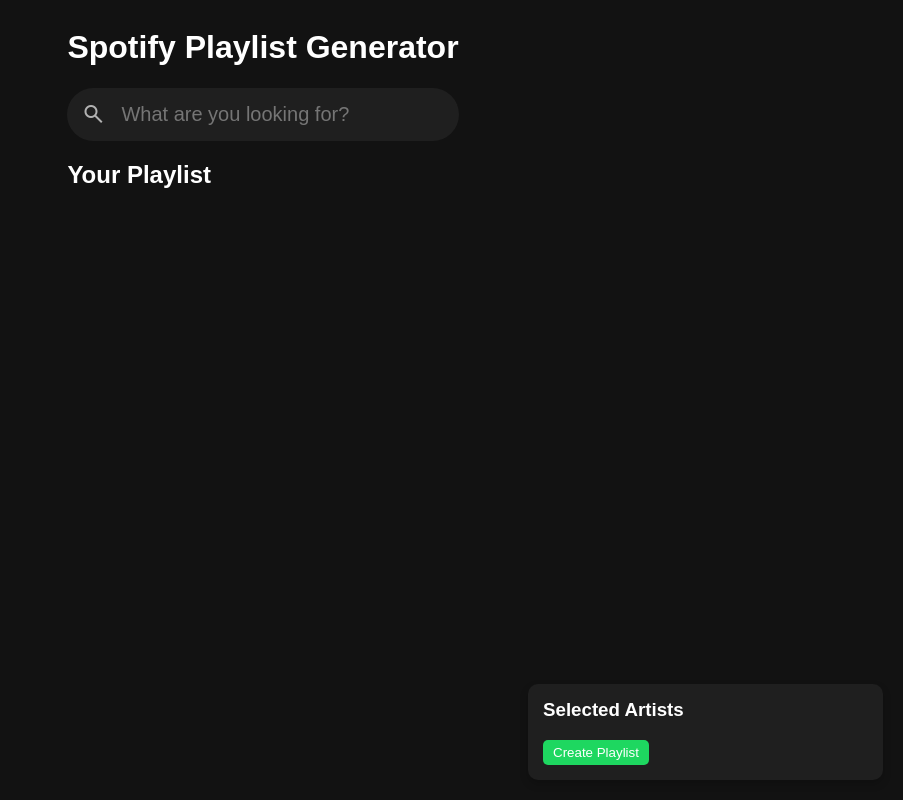
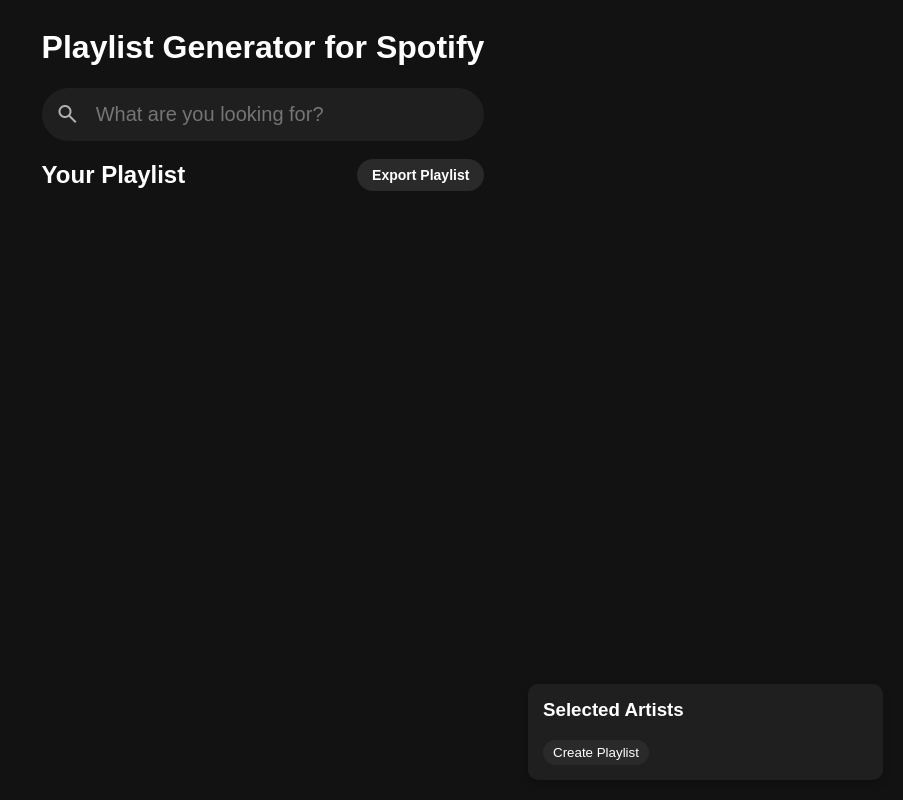
Before and after one commit to liamp1/Spotify-Playlist-Generator, a Flask app: page / in a window 1280 px wide. Shown: the whole page, without its empty margins (377-1280 px from the left). Run offline with Flask 3, Linux system fonts and the light colour scheme.

Commit message:
export playlist implementation (does not work)

```diff
--- a/main.py
+++ b/main.py
@@ -1,18 +1,43 @@
-from flask import Flask, render_template, request, jsonify
+from flask import Flask, render_template, request, redirect, session, jsonify, url_for
+from flask_session import Session
 from requests import get, post
 import os
 import base64
 import json
 import random
 from dotenv import load_dotenv
+from urllib.parse import urlencode
+import requests
+
+
 
 # flask app initialization
 app = Flask(__name__)
+app.secret_key = os.getenv("SECRET_KEY")
+print("SECRET_KEY from .env:", os.getenv("SECRET_KEY"))
+
+# Configure Flask-Session
+app.config['SESSION_TYPE'] = 'filesystem'  # Store sessions on the server
+app.config['SESSION_PERMANENT'] = False    # Make sessions temporary
+app.config['SESSION_FILE_DIR'] = './.flask_session/'  # Directory to store session files
+app.config['SESSION_USE_SIGNER'] = True    # Sign session data for security
+app.config['SESSION_KEY_PREFIX'] = 'spotify_'  # Prefix for session keys
+Session(app)
+
+# constants for OAuth configuration
+SPOTIFY_AUTH_URL = "https://accounts.spotify.com/authorize"
+SPOTIFY_TOKEN_URL = "https://accounts.spotify.com/api/token"
+SPOTIFY_API_URL = "https://api.spotify.com/v1"
+REDIRECT_URI = "http://localhost:5000/callback"  # Update this to match your environment
+SCOPE = "playlist-modify-public playlist-modify-private"
 
 # environment variables
 load_dotenv()
 client_id = os.getenv("CLIENT_ID")
 client_secret = os.getenv("CLIENT_SECRET")
+
+
+
 
 # get spotify API token
 def get_token():
@@ -33,6 +58,47 @@
 # construct authorization header
 def get_auth_header(token):
     return {"Authorization": f"Bearer {token}"}
+
+@app.route("/spotify-login")
+def spotify_login():
+    scope = "playlist-modify-public playlist-modify-private"
+    auth_url = (
+        f"{SPOTIFY_AUTH_URL}?response_type=code&client_id={client_id}"
+        f"&scope={scope}&redirect_uri={REDIRECT_URI}"
+    )
+    print("Redirecting to Spotify login...")  # Debugging
+    return redirect(auth_url)
+
+
+@app.route("/callback")
+def callback():
+    code = request.args.get('code')
+    if not code:
+        return jsonify({"error": "Authorization failed"}), 400
+
+    # Exchange authorization code for tokens
+    auth_response = requests.post(
+        SPOTIFY_TOKEN_URL,
+        data={
+            "grant_type": "authorization_code",
+            "code": code,
+            "redirect_uri": REDIRECT_URI,
+            "client_id": client_id,
+            "client_secret": client_secret,
+        }
+    )
+
+    auth_data = auth_response.json()
+    session['access_token'] = auth_data.get('access_token')
+    session['refresh_token'] = auth_data.get('refresh_token')
+    session.modified = True  # Force session save
+    print("Session data in callback:", dict(session))  # Debugging
+
+    return redirect(url_for('export_playlist'))
+
+
+
+
 
 # search Spotify API
 def search_spotify(token, query):
@@ -76,12 +142,13 @@
                     "artist": ", ".join([artist["name"] for artist in track_details["artists"]]),
                     "album": track_details["album"]["name"],
                     "image": track_details["album"]["images"][0]["url"] if track_details["album"]["images"] else None,
-                    "popularity": track_details["popularity"]
+                    "popularity": track_details["popularity"],
+                    "uri": track_details["uri"]  # Add the URI for each track
                 })
+
     return tracks
 
 
-# creates playlist based on artist chosen
 @app.route("/create_playlist", methods=["POST"])
 def create_playlist():
     artist_ids = request.json.get("artist_ids", [])
@@ -91,51 +158,92 @@
     token = get_token()
     all_tracks = []
 
-    # fetch tracks for each artist
+    # Fetch tracks for each artist
     for artist_id in artist_ids:
         artist_tracks = fetch_artist_tracks(token, artist_id)
-        print(f"Artist {artist_id} has {len(artist_tracks)} tracks.")  # Debug log
         all_tracks.append(artist_tracks)
 
-    # target total number of songs, random number between 20 to 30
+    # Generate the playlist
     max_songs = random.randint(20, 30)
-    num_artists = len(artist_ids)
-    songs_per_artist = max_songs // num_artists
+    playlist = []
 
-    # collect tracks for the playlist
-    playlist = []
-    remaining_slots = max_songs
+    for artist_tracks in all_tracks:
+        num_tracks = min(len(artist_tracks), max_songs // len(all_tracks))
+        playlist.extend(random.sample(artist_tracks, num_tracks))
 
-    # distribute tracks evenly among artists
-    for artist_tracks in all_tracks:
-        if remaining_slots <= 0:
-            break
-        num_tracks = min(songs_per_artist, len(artist_tracks))
-        playlist.extend(random.sample(artist_tracks, num_tracks))
-        remaining_slots -= num_tracks
-        print(f"Selected {num_tracks} tracks from an artist. Remaining slots: {remaining_slots}")  # Debug log
+    session['final_playlist'] = playlist
+    session.modified = True  # Force session save
+    print("Storing playlist in session before Spotify login:", dict(session))  # Debugging
 
-    # fill remaining slots with random tracks from all artists (mixed)
-    flat_tracks = [track for artist_tracks in all_tracks for track in artist_tracks]
-    random.shuffle(flat_tracks)  # Shuffle tracks for a mixed selection
-    remaining_tracks = [track for track in flat_tracks if track not in playlist]
-    if remaining_slots > 0:
-        playlist.extend(random.sample(remaining_tracks, min(remaining_slots, len(remaining_tracks))))
-        print(f"Added {remaining_slots} remaining tracks from a mix of all artists.")  # Debug log
+    return jsonify({"playlist": playlist})
 
-    # shuffle final playlist to mix tracks from all artists
-    random.shuffle(playlist)
 
-    # log popularity for debugging
-    for track in playlist:
-        print(f"Track: {track['name']} | Popularity: {track['popularity']}")  # Debug log
 
-    # limit playlist to the maximum number of songs
-    playlist = playlist[:max_songs]
-    print(f"Final playlist has {len(playlist)} tracks.")  # Debug log
 
-    final_playlist = jsonify({"playlist": playlist})
-    return final_playlist
+
+
+
+
+
+@app.route('/export_playlist')
+def export_playlist():
+    print("Session data at export (before access):", dict(session))  # Debugging
+
+    final_playlist = session.get('final_playlist', [])
+    if not final_playlist:
+        print("No playlist found in session")
+        return jsonify({"error": "No playlist found in session"}), 400
+
+    track_uris = [track.get('uri') for track in final_playlist if 'uri' in track]
+    if not track_uris:
+        print("No track URIs to add")
+        return jsonify({"error": "No track URIs to add"}), 400
+
+    access_token = session.get('access_token')
+    if not access_token:
+        print("No access token found, redirecting to Spotify login")
+        return redirect(url_for('spotify_login'))
+
+    headers = {"Authorization": f"Bearer {access_token}"}
+    user_response = requests.get(f"{SPOTIFY_API_URL}/me", headers=headers).json()
+    user_id = user_response.get('id')
+
+    if not user_id:
+        print("Failed to retrieve user ID")
+        return jsonify({"error": "Failed to retrieve user information"}), 400
+
+    playlist_name = "My Generated Playlist"
+    create_playlist_response = requests.post(
+        f"{SPOTIFY_API_URL}/users/{user_id}/playlists",
+        headers=headers,
+        json={"name": playlist_name, "description": "Generated playlist", "public": True}
+    )
+
+    playlist_data = create_playlist_response.json()
+    playlist_id = playlist_data.get("id")
+
+    if not playlist_id:
+        print("Failed to create playlist on Spotify")
+        return jsonify({"error": "Failed to create playlist"}), 400
+
+    add_tracks_response = requests.post(
+        f"{SPOTIFY_API_URL}/playlists/{playlist_id}/tracks",
+        headers=headers,
+        json={"uris": track_uris}
+    )
+
+    if add_tracks_response.status_code != 201:
+        print("Failed to add tracks to the playlist")
+        return jsonify({"error": "Failed to add tracks to the playlist"}), 400
+
+    return jsonify({
+        "success": True,
+        "playlist_url": playlist_data["external_urls"]["spotify"]
+    })
+
+
+
+
 
 
 
--- a/static/css/main.css
+++ b/static/css/main.css
@@ -142,17 +142,18 @@
 
 /* button inside popup */
 .popup button {
-    background: #1ed760;
+    background: #2a2a2a;
     color: white;
     border: none;
     padding: 5px 10px;
-    border-radius: 5px;
+    border-radius: 20px;
     cursor: pointer;
 }
 
 /* hover effect for button inside popup */
 .popup button:hover {
-    background: #14833b;
+    background: #333333;
+    transition: 0.3s;
 }
 
 /* Playlist item styling */
@@ -204,7 +205,31 @@
     margin: 0;
 }
 
+/* Playlist header styling */
+.playlist-header {
+    display: flex;
+    justify-content: space-between; /* Spread the title and button */
+    align-items: center;
+    margin-bottom: 10px; /* Add spacing below the header */
+}
 
+/* Export button styling */
+.export-button {
+    background-color: #2a2a2a;
+    color: #FFFFFF;
+    border: none;
+    padding: 8px 15px;
+    border-radius: 20px;
+    font-size: 14px;
+    font-weight: bold;
+    cursor: pointer;
+    transition: background-color 0.3s;
+}
+
+.export-button:hover {
+    background-color: #333333;
+    transition: 0.3s;
+}
 
 .add_circle{
     color: #b3b3b3;
--- a/templates/index.html
+++ b/templates/index.html
@@ -10,7 +10,7 @@
 
 <body>
     <div class="content">
-        <h1>Spotify Playlist Generator</h1>
+        <h1>Playlist Generator for Spotify</h1>
 
         <!-- Search Form -->
         <form action="/" method = "POST">
@@ -51,9 +51,14 @@
 
         <!-- Playlist Section -->
         <div class="playlist" id="playlist">
-            <h2>Your Playlist</h2>
+            <div class="playlist-header">
+                <h2>Your Playlist</h2>
+                <button class="export-button" onclick="window.location.href='/spotify-login'">Export Playlist</button>
+
+            </div>
             <div id="playlistItems"></div>
         </div>
+
 
     </div>
 
```
Also changed, not shown: 9 other files.
